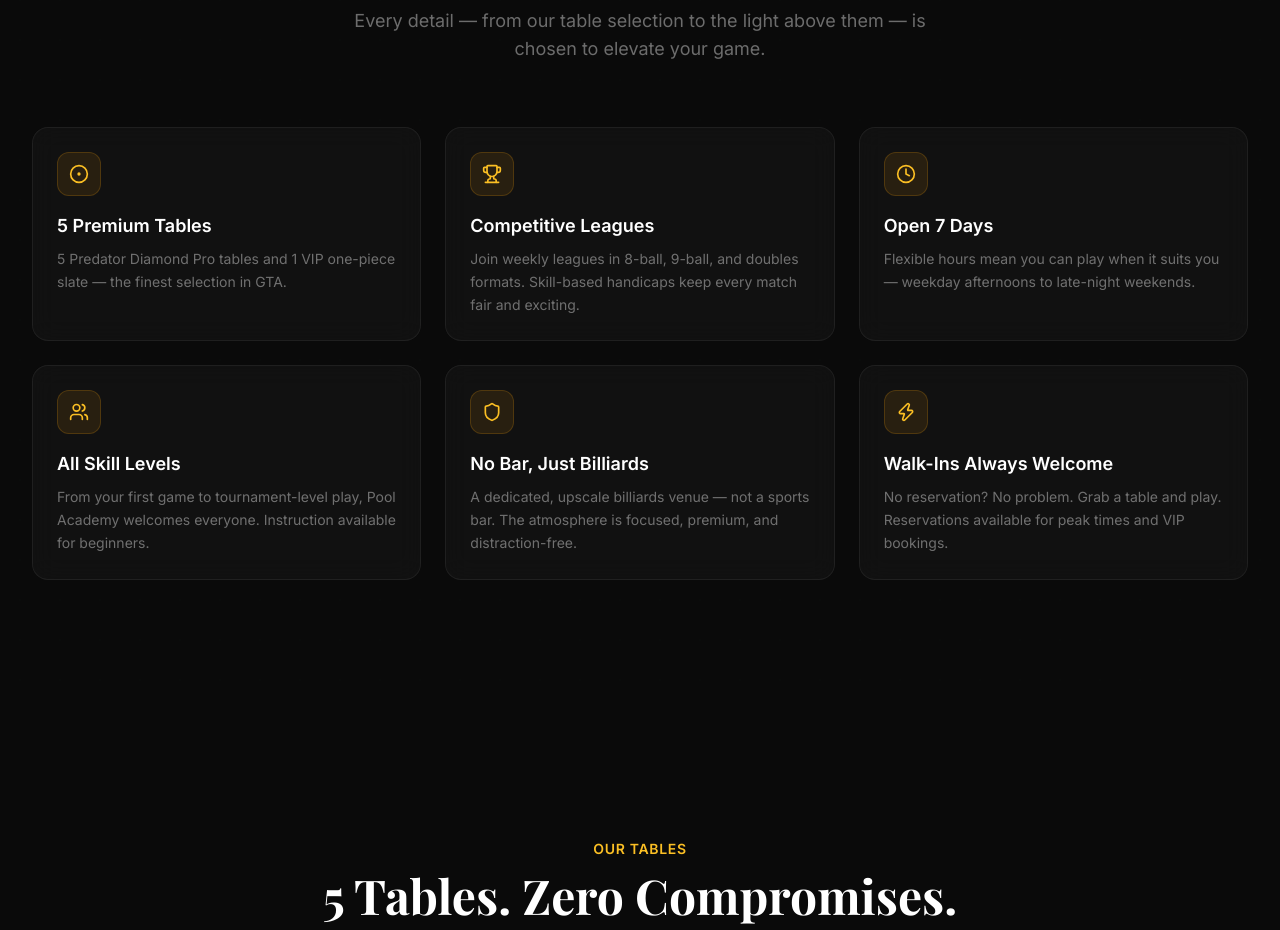
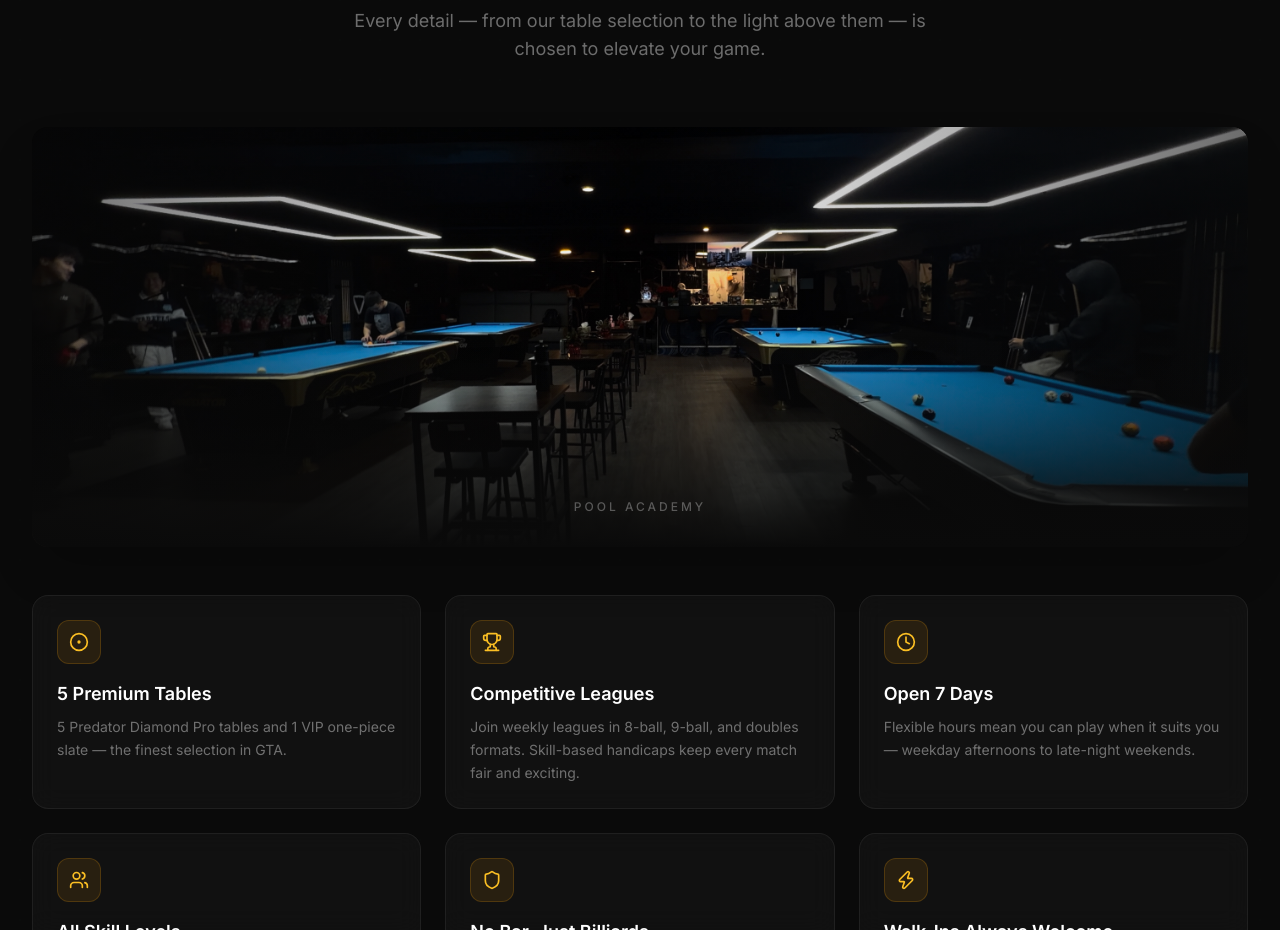
Before and after one commit to Humble-211/Pool-Academy, a Next.js app: page / in a window 1280 px wide. Shown: the part 1020-1950 px from the top of the page. Built offline with nearby package versions, Linux system fonts and the light colour scheme; no server answers; a web font is replaced by a local one.

Commit message:
added banner in home page

```diff
--- a/src/components/sections/FeaturesSection.tsx
+++ b/src/components/sections/FeaturesSection.tsx
@@ -82,6 +82,31 @@ export function FeaturesSection() {
           </p>
         </motion.div>
 
+        {/* Cinematic venue image banner */}
+        <motion.div
+          initial={{ opacity: 0, scale: 1.04 }}
+          whileInView={{ opacity: 1, scale: 1 }}
+          viewport={{ once: true }}
+          transition={{ duration: 0.9, ease: "easeOut" }}
+          className="relative w-full h-[340px] md:h-[420px] rounded-2xl overflow-hidden mb-12 shadow-2xl"
+        >
+          <img
+            src="/gallery/tables-row-1.jpg"
+            alt="Pool Academy – a row of premium billiard tables"
+            className="w-full h-full object-cover object-center"
+          />
+          {/* left & right fade to match section bg */}
+          <div className="absolute inset-0 bg-gradient-to-r from-[#0a0a0a] via-transparent to-[#0a0a0a] opacity-60 pointer-events-none" />
+          {/* bottom fade into card grid */}
+          <div className="absolute inset-0 bg-gradient-to-b from-transparent via-transparent to-[#0a0a0a] pointer-events-none" />
+          {/* subtle centre label */}
+          <div className="absolute inset-0 flex items-end justify-center pb-8 pointer-events-none">
+            <span className="text-white/30 text-xs tracking-[0.25em] uppercase font-medium">
+              Pool Academy
+            </span>
+          </div>
+        </motion.div>
+
         <div className="grid grid-cols-1 sm:grid-cols-2 lg:grid-cols-3 gap-6">
           {features.map((feature, i) => (
             <motion.div
```
